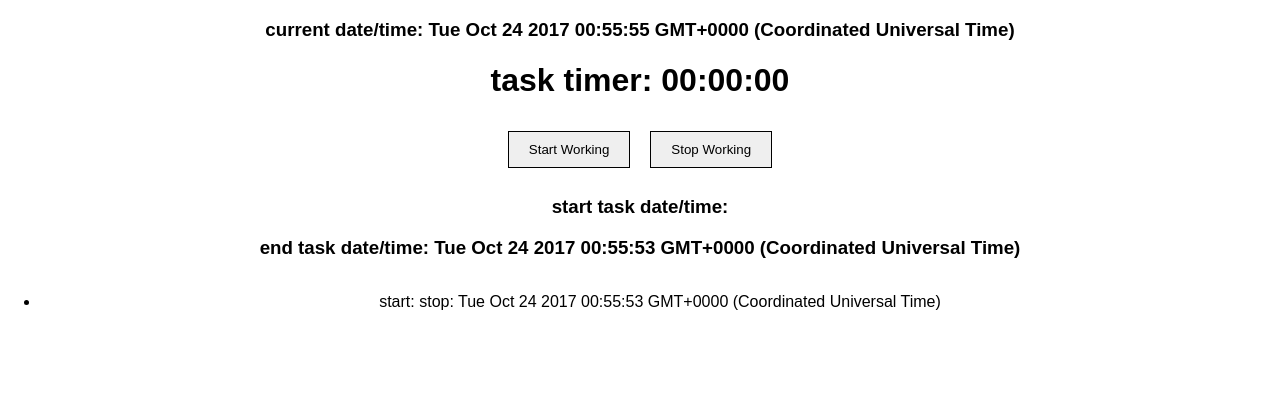
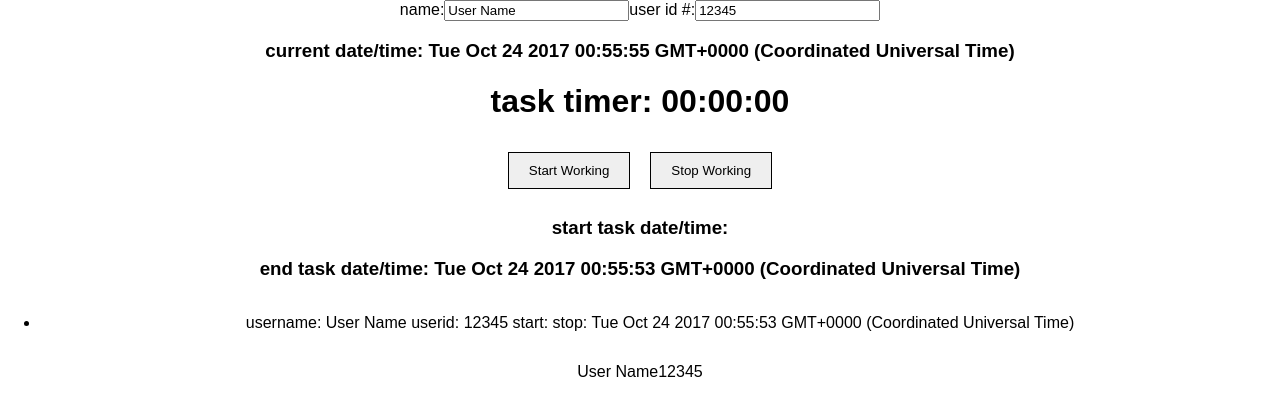
Before and after one commit to erlemulligan/activity-tracker, a React (Create React App) app: page / in a window 1280 px wide. Both pictures are taken after a click on the button "Stop Working". Shown: the top 416 px of the page. Built offline with nearby package versions, Linux system fonts and the light colour scheme.

Commit message:
adding user id and username inputs and state values to display within completed tasks

```diff
--- a/src/Components/TaskListItemComponent/index.js
+++ b/src/Components/TaskListItemComponent/index.js
@@ -3,7 +3,7 @@ import './TaskListItemComponent.css';
 
 const TaskListItemComponent = (props) => {
   return (
-    <li className="TaskListItemComponentContainer">start: {props.startTime} stop: {props.stopTime}</li>
+    <li className="TaskListItemComponentContainer">username: {props.userName} userid: {props.userIdNumber} start: {props.startTime} stop: {props.stopTime}</li>
   );
 }
 
--- a/src/Components/TimerComponent/index.js
+++ b/src/Components/TimerComponent/index.js
@@ -12,11 +12,15 @@ class TimerComponent extends Component {
       startDate: '',
       endDate: '',
       secondsElapsed: 0,
+      userName: 'User Name',
+      userIdNumber: '12345',
       taskList: [],
     }
 
     this.handleStart = this.handleStart.bind(this)
     this.handleStop = this.handleStop.bind(this)
+    this.handleUserNameChange = this.handleUserNameChange.bind(this)
+    this.handleUserIdNumberChange = this.handleUserIdNumberChange.bind(this)
     this.getSeconds = this.getSeconds.bind(this)
     this.getMinutes = this.getMinutes.bind(this)
     this.getHours = this.getHours.bind(this)
@@ -32,6 +36,18 @@ class TimerComponent extends Component {
 
   componentWillUnmount() {
     clearInterval(this.clockIncrementer);
+  }
+
+  handleUserNameChange(event) {
+    this.setState({
+      userName: event.target.value
+    })
+  }
+
+  handleUserIdNumberChange(event) {
+    this.setState({
+      userIdNumber: event.target.value
+    })
   }
 
   handleStart() {
@@ -57,7 +73,7 @@ class TimerComponent extends Component {
     const stopEndDate = new Date()
     let tempTaskArray = this.state.taskList
 
-    tempTaskArray.push({start: this.state.startDate.toString(), stop: stopEndDate.toString()})
+    tempTaskArray.push({start: this.state.startDate.toString(), stop: stopEndDate.toString(), userName: this.state.userName, userIdNumber: this.state.userIdNumber})
 
     this.setState({
       secondsElapsed: 0,
@@ -81,16 +97,25 @@ class TimerComponent extends Component {
   }
 
   displayTaskList() {
-    const taskList = this.state.taskList.map((task) => {
-      return <TaskListItemComponent key={task.start} startTime={task.start} stopTime={task.stop} />
+
+    const taskListArray = this.state.taskList
+
+    const taskListDisplay = taskListArray.map((task) => {
+      return <TaskListItemComponent key={task.start} startTime={task.start} stopTime={task.stop} userName={task.userName} userIdNumber={task.userIdNumber} />
     })
 
-    return (<ul>{taskList}</ul>)
+    return (<ul>{taskListDisplay}</ul>)
   }
 
   render() {
     return (
       <div className="TimerComponentContainer">
+        <form>
+          <label>name:</label>
+          <input type="text" value={this.state.userName} onChange={this.handleUserNameChange}/>
+          <label>user id #:</label>
+          <input type="text" value={this.state.userIdNumber} onChange={this.handleUserIdNumberChange}/>
+        </form>
         <h3>{`current date/time: ${this.state.currentDate}`}</h3>
         <h1>{`task timer: ${this.getHours()}:${this.getMinutes()}:${this.getSeconds()}`}</h1>
         <ButtonComponent buttonText="Start Working" onClick={this.handleStart}/>
@@ -98,13 +123,15 @@ class TimerComponent extends Component {
         <h3>{`start task date/time: ${this.state.startDate}`}</h3>
         <h3>{`end task date/time: ${this.state.endDate}`}</h3>
         {this.displayTaskList()}
+        {this.state.userName}
+        {this.state.userIdNumber}
       </div>
     );
   }
 }
 
 TimerComponent.defaultProps = {
-  breakReminderInSeconds: 30,
+  breakReminderInSeconds: 6000,
 }
 
 export default TimerComponent
```
